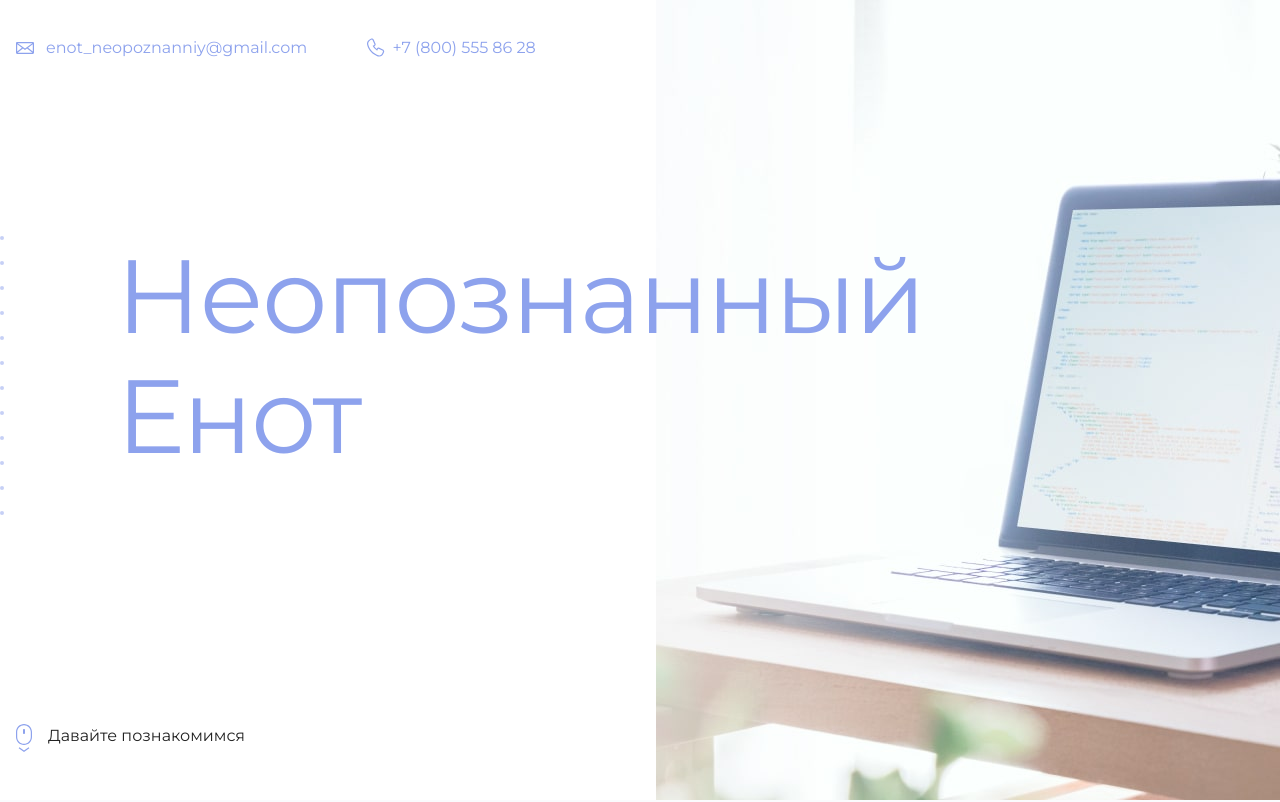
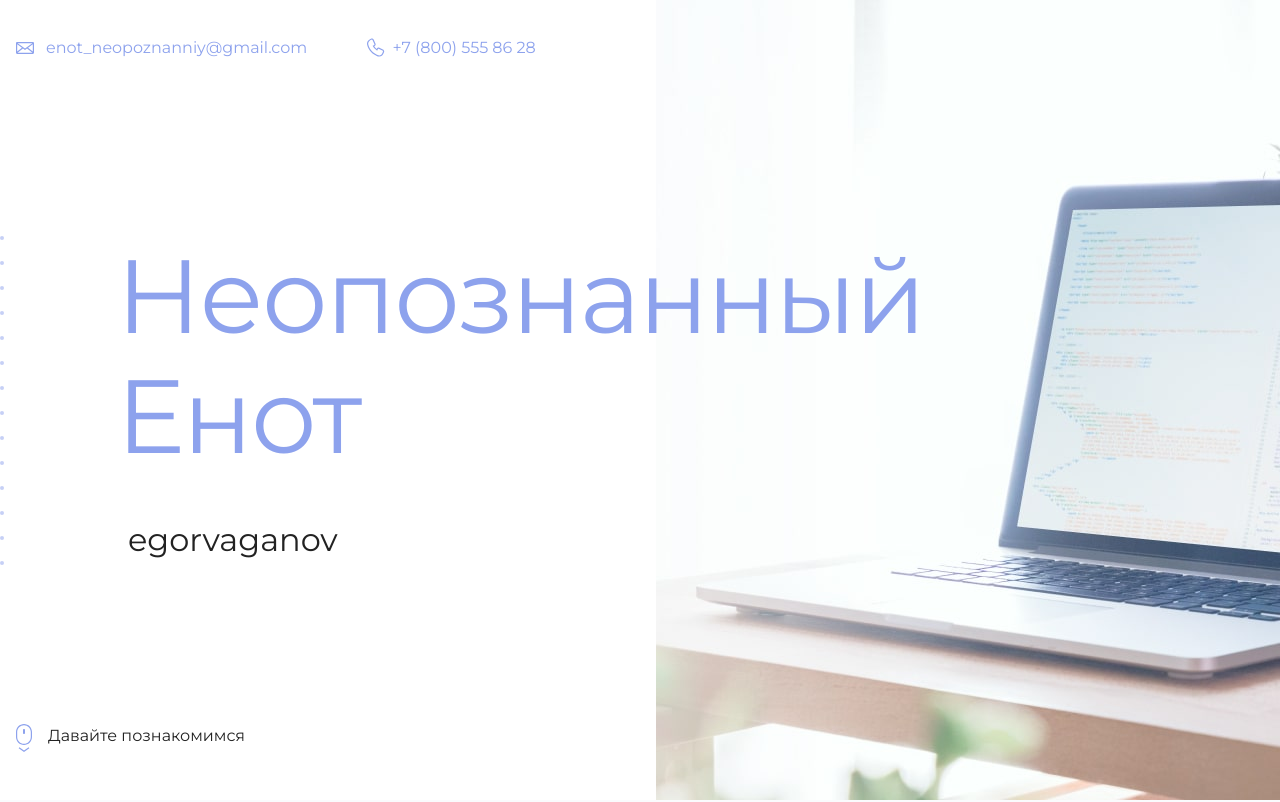
Before and after one commit to egorvaganov/test, a plain HTML site: page index.html in a window 1280 px wide. Shown: the top 802 px of the page. Drawn offline with Linux system fonts and the light colour scheme.

Commit message:
Изменяет id пользователя

```diff
--- a/index.html
+++ b/index.html
@@ -19,7 +19,7 @@
       <section class="hero-image">
         <div class="container">
           <h1 class="heading">Неопознанный Енот</h1>
-          <p><!-- Тут ваш id на сайте Академии --></p>
+          <p>egorvaganov</p>
         </div>
       </section>
 
```
